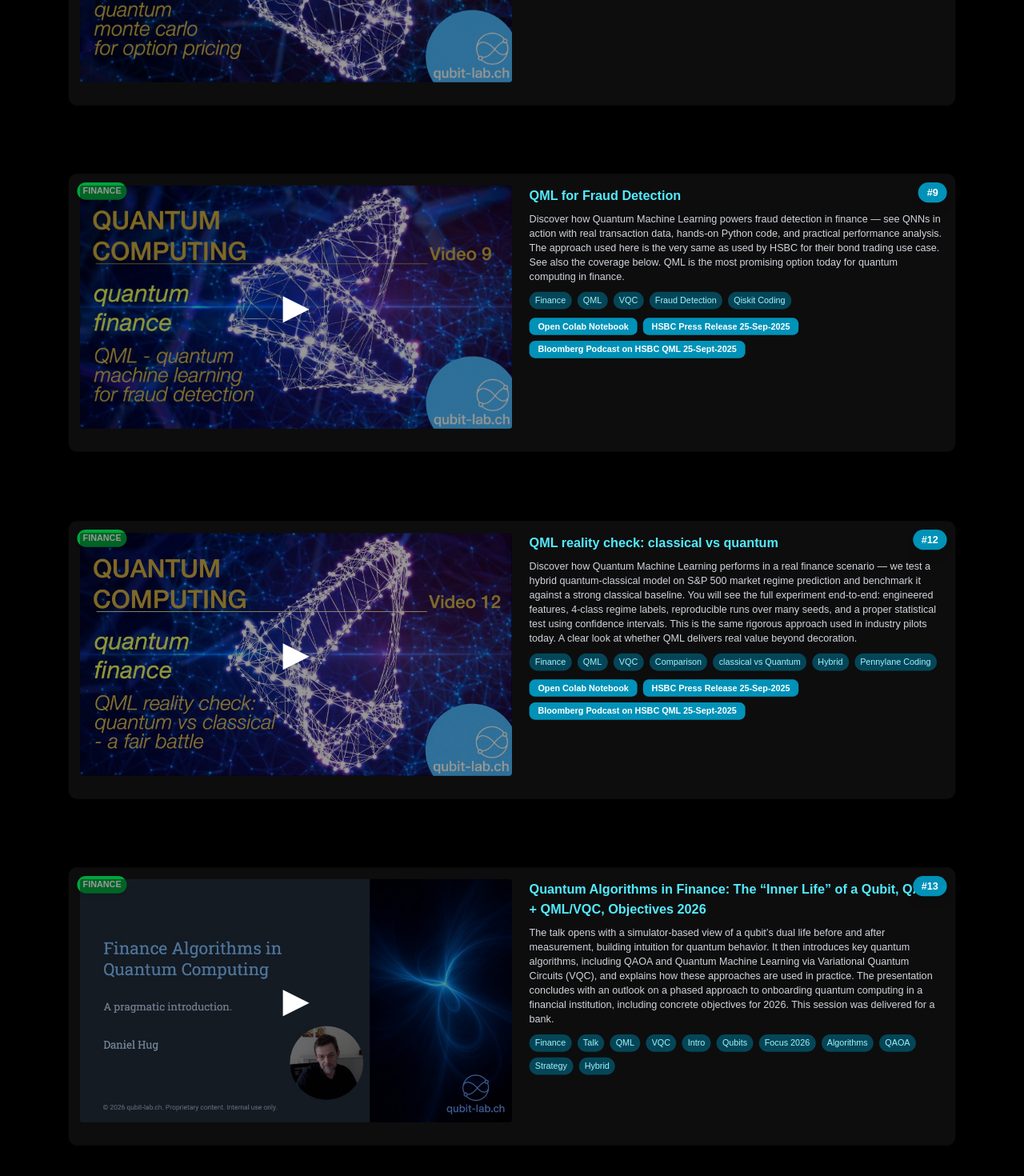
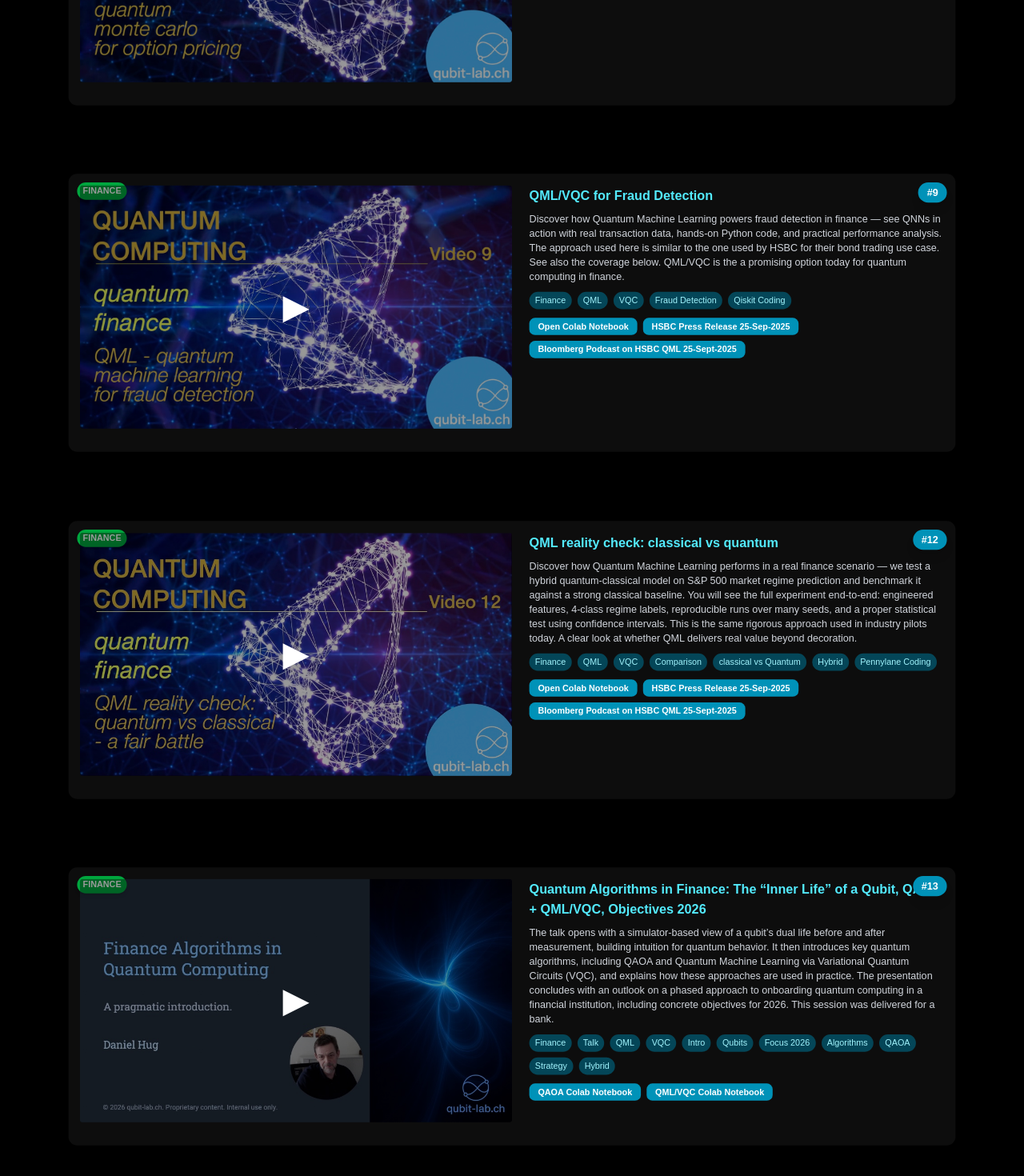
Before and after one commit to DanielMarkusHug/qubit-lab, a Next.js app: page / in a window 1280 px wide. Shown: the part 4275-5745 px from the top of the page at 80% size. Built offline with nearby package versions, Linux system fonts and the light colour scheme.

Commit message:
video 13

```diff
--- a/src/data/videos.ts
+++ b/src/data/videos.ts
@@ -177,9 +177,9 @@ export interface Video {
     },
     {
       id: "04V2aCHOhh4",
-      title: "QML for Fraud Detection",
+      title: "QML/VQC for Fraud Detection",
       description:
-        "Discover how Quantum Machine Learning powers fraud detection in finance — see QNNs in action with real transaction data, hands-on Python code, and practical performance analysis. The approach used here is the very same as used by HSBC for their bond trading use case. See also the coverage below. QML is the most promising option today for quantum computing in finance.",
+        "Discover how Quantum Machine Learning powers fraud detection in finance — see QNNs in action with real transaction data, hands-on Python code, and practical performance analysis. The approach used here is similar to the one used by HSBC for their bond trading use case. See also the coverage below. QML/VQC is the a promising option today for quantum computing in finance.",
       topic: "finance",
       number: 9,
       image: "Video-9.jpg",
@@ -232,6 +232,15 @@ export interface Video {
       number: 13,
       image: "Video-13.jpg",
       tags: ["Finance", "Talk", "QML", "VQC", "Intro", "Qubits", "Focus 2026", "Algorithms", "QAOA", "Strategy", "Hybrid"],
+      links: [
+        {
+          url: "https://colab.research.google.com/github/DanielMarkusHug/qubit-lab-notebooks/blob/main/notebooks/Video%207%20Quantum%20Finance%20QAOA%20Portfolio%20Optimization.ipynb",
+          text: "QAOA Colab Notebook",
+        },
+        {
+          url: "https://colab.research.google.com/github/DanielMarkusHug/qubit-lab-notebooks/blob/main/notebooks/Video%209%20Quantum%20Finance%20QML%20for%20Fraud%20Detection.ipynb",
+          text: "QML/VQC Colab Notebook",
+        },      ],
     },
 
 
```
